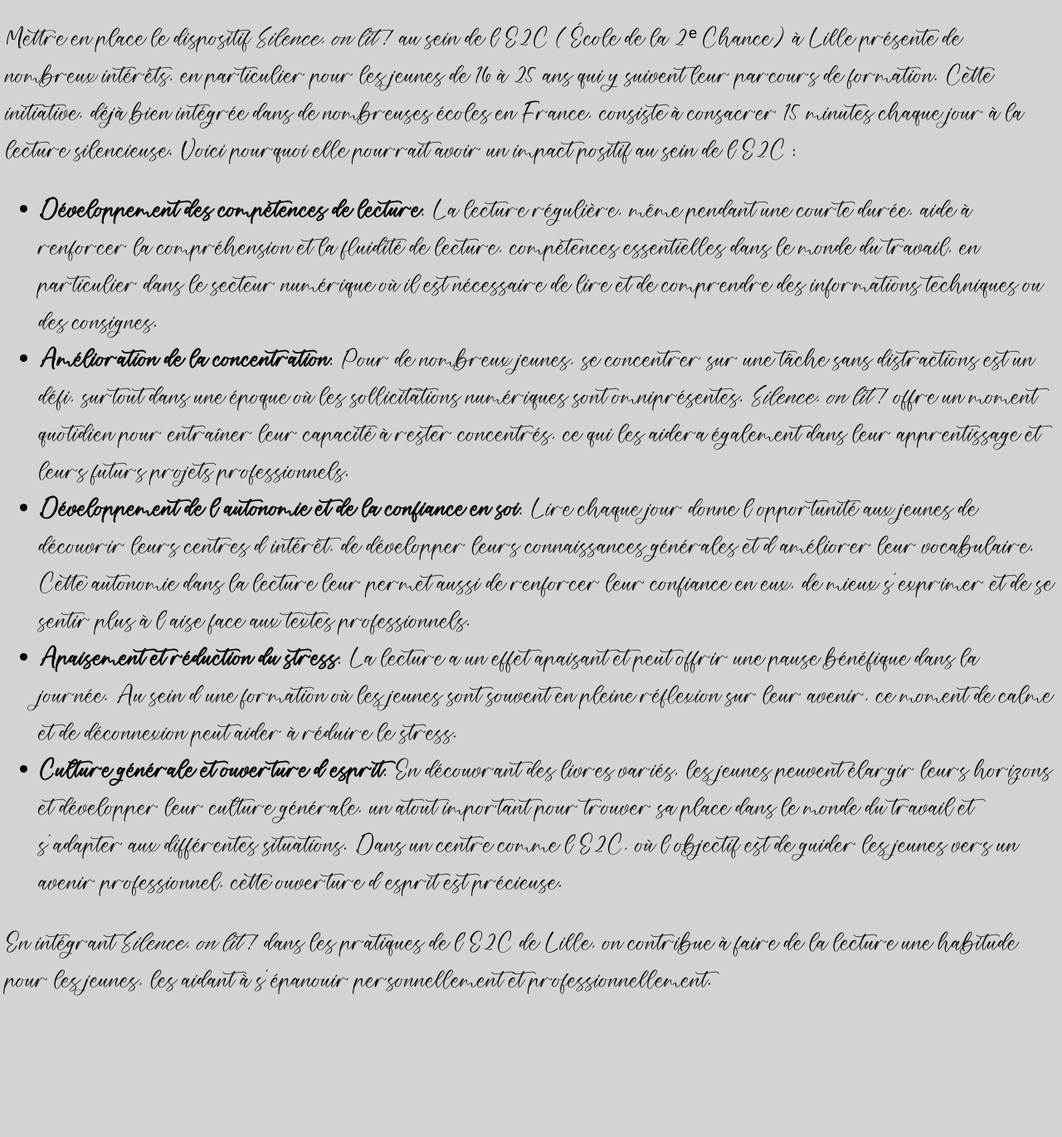
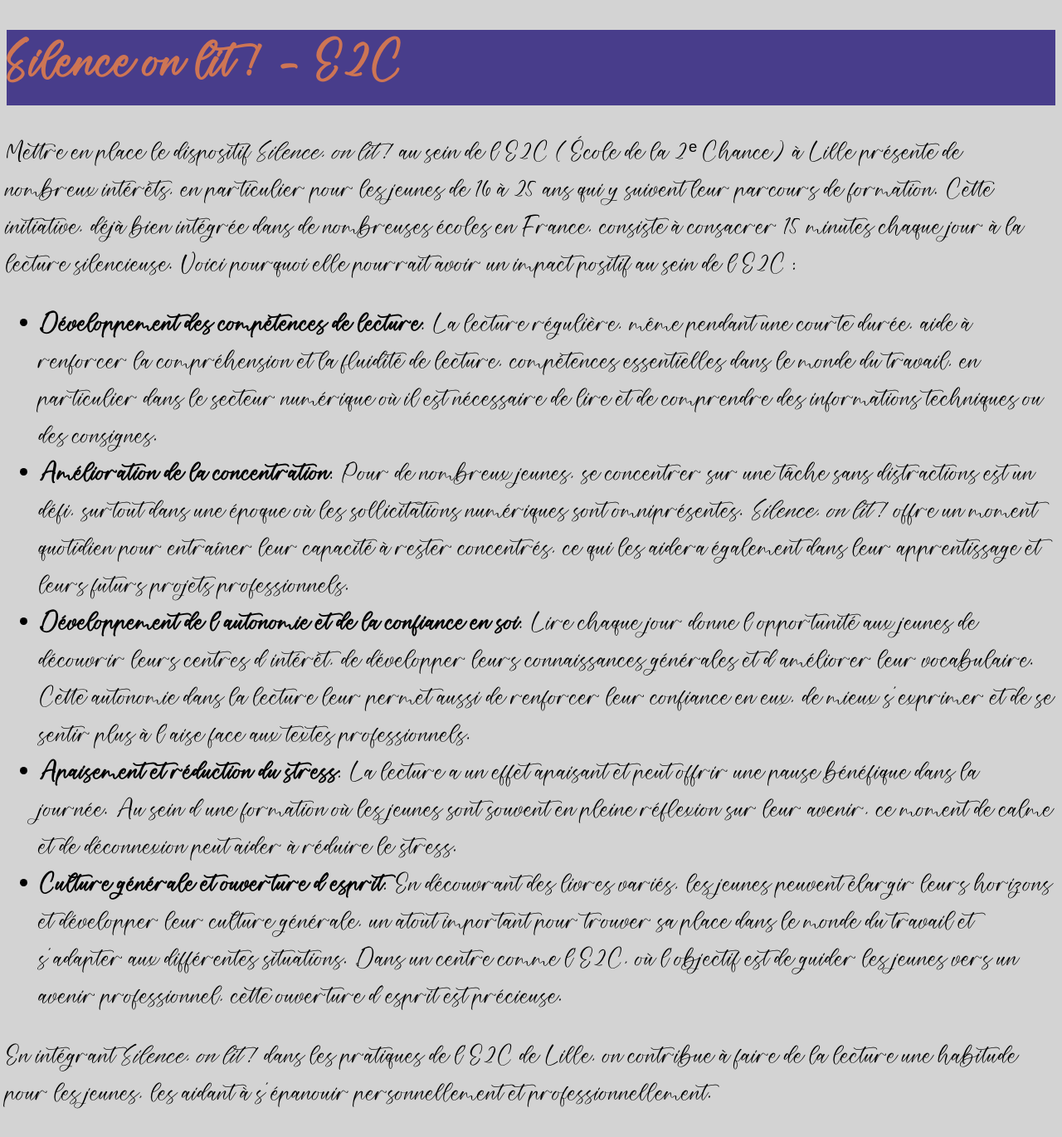
Before and after one commit to DeltY97/ProjetLivresE2C, a PHP site: page / in a window 1280 px wide. Shown: the whole page at 83% size. Before the commit the page ends 1200 px from the top, so only its background shows below. Run offline with PHP 8.4, Linux system fonts and the light colour scheme.

Commit message:
V2 - header

```diff
--- a/index.html
+++ b/index.html
@@ -10,6 +10,10 @@
     <link href="https://fonts.googleapis.com/css2?family=Raleway:ital,wght@0,100..900;1,100..900&display=swap" rel="stylesheet">
 </head>
 <body>
+    <header>
+        <h1>Silence on lit ! - E2C</h1>
+    </header>
+    <main>
     <p>Mettre en place le dispositif <em>Silence, on lit !</em> au sein de l’E2C (École de la 2ᵉ Chance) à Lille présente de nombreux intérêts, en particulier pour les jeunes de 16 à 25 ans qui y suivent leur parcours de formation. Cette initiative, déjà bien intégrée dans de nombreuses écoles en France, consiste à consacrer 15 minutes chaque jour à la lecture silencieuse. Voici pourquoi elle pourrait avoir un impact positif au sein de l’E2C :</p>
 
     <ul>
@@ -25,5 +29,6 @@
     </ul>
 
     <p>En intégrant <em>Silence, on lit !</em> dans les pratiques de l’E2C de Lille, on contribue à faire de la lecture une habitude pour les jeunes, les aidant à s’épanouir personnellement et professionnellement.</p>
+</main>
 </body>
 </html>
--- a/style/style.css
+++ b/style/style.css
@@ -10,3 +10,8 @@ body{
     background-color: lightgrey;
     /*background-image: url("../asset/alpesAsset.jpg");*/
 }
+
+header {
+    color: rgb(206, 117, 84);
+    background-color: darkslateblue;
+}
```
